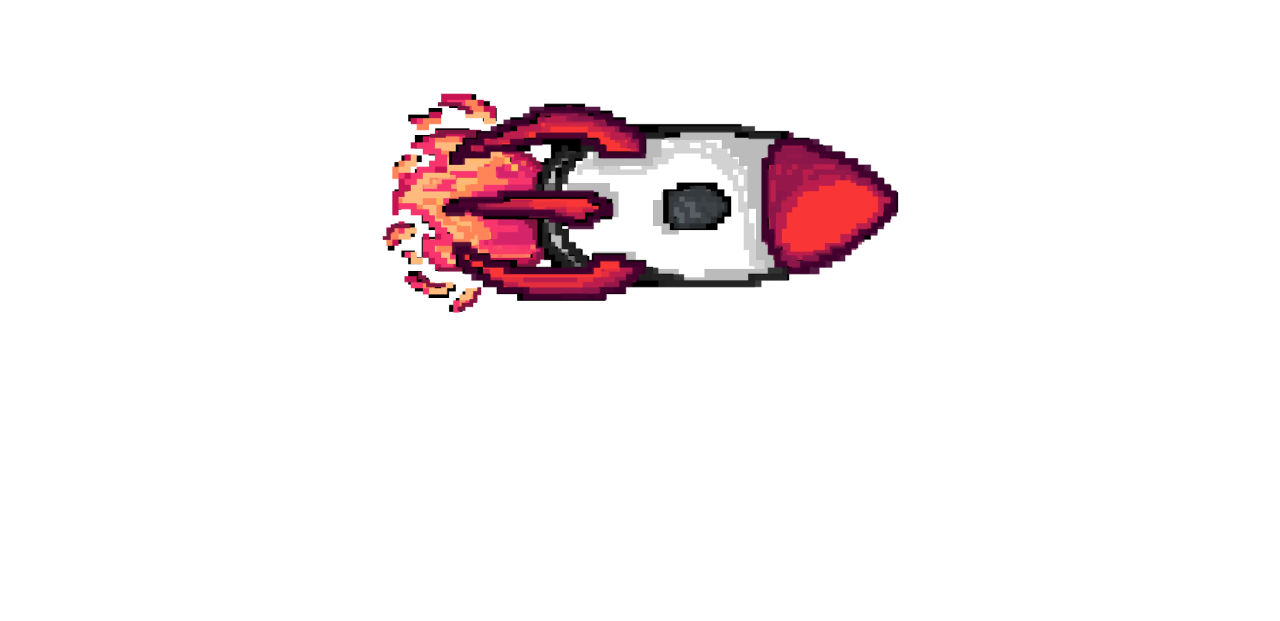
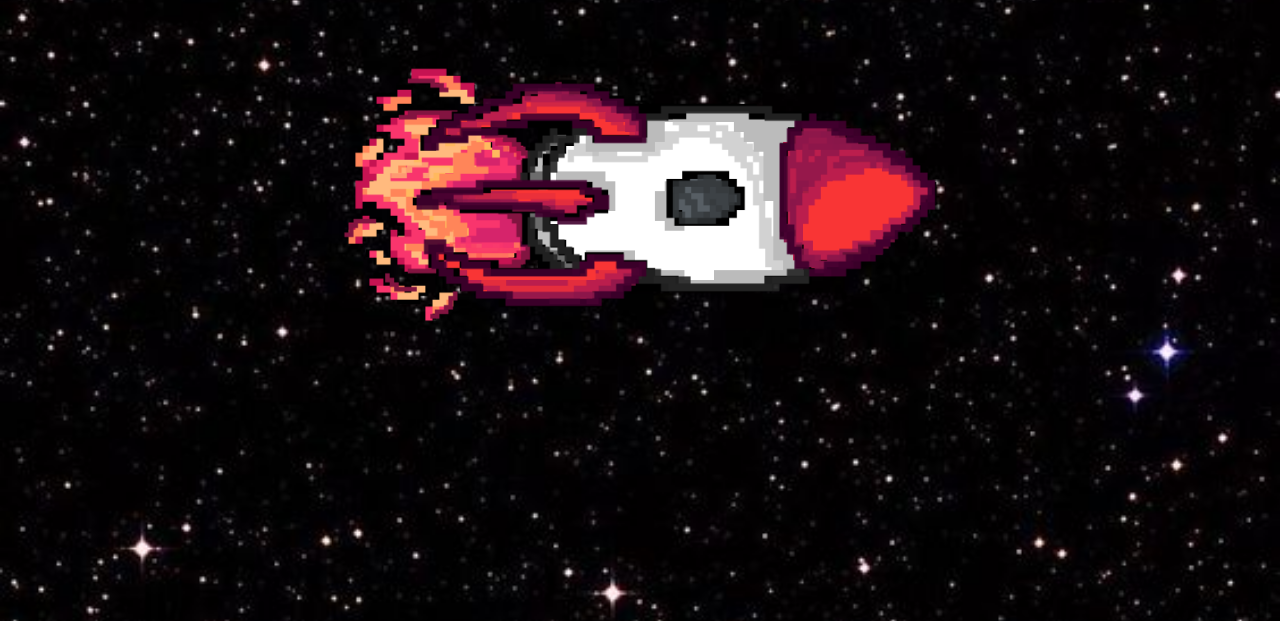
Before and after one commit to kinanmalika/spacevoyage, a plain HTML site: page aboutus.html in a window 1280 px wide. Shown: the part 179-800 px from the top of the page. Drawn offline with Linux system fonts and the light colour scheme.

Commit message:
Update aboutus.html

```diff
--- a/aboutus.html
+++ b/aboutus.html
@@ -1,7 +1,7 @@
 <!Doctype html>
 <html>
 <head>
-<link rel="stylesheet" href="styles.css">
+<link rel="stylesheet" href="styleaboutus.css">
 </head>
 
 <body>
```
